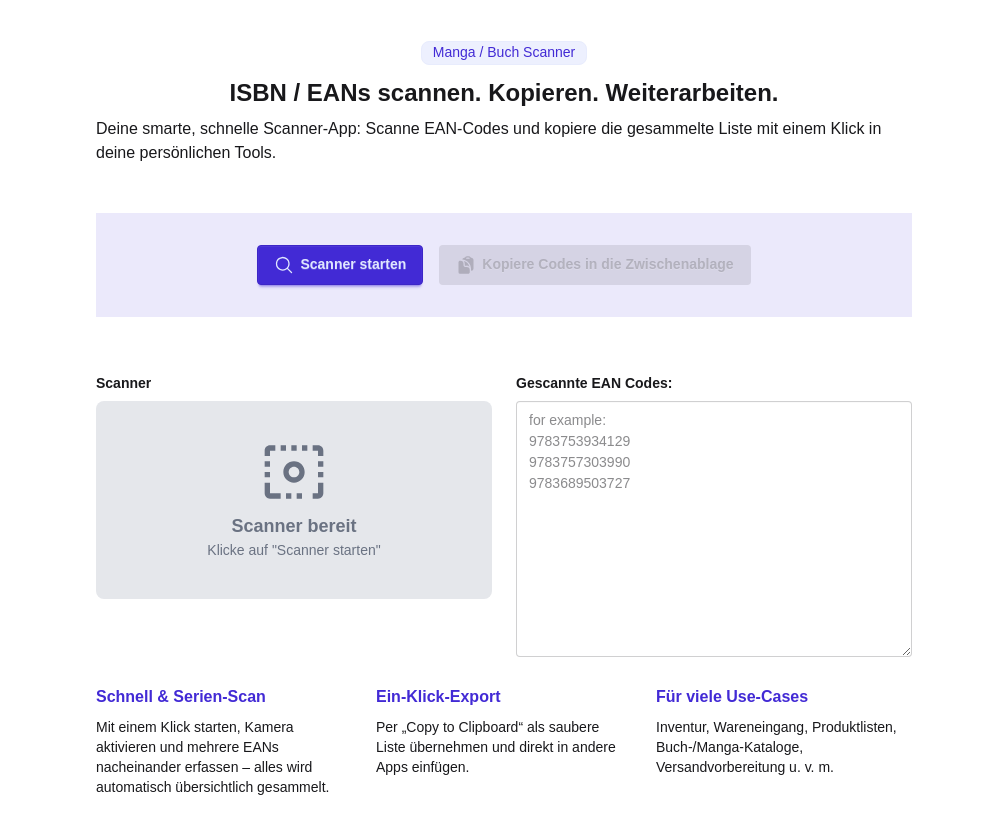
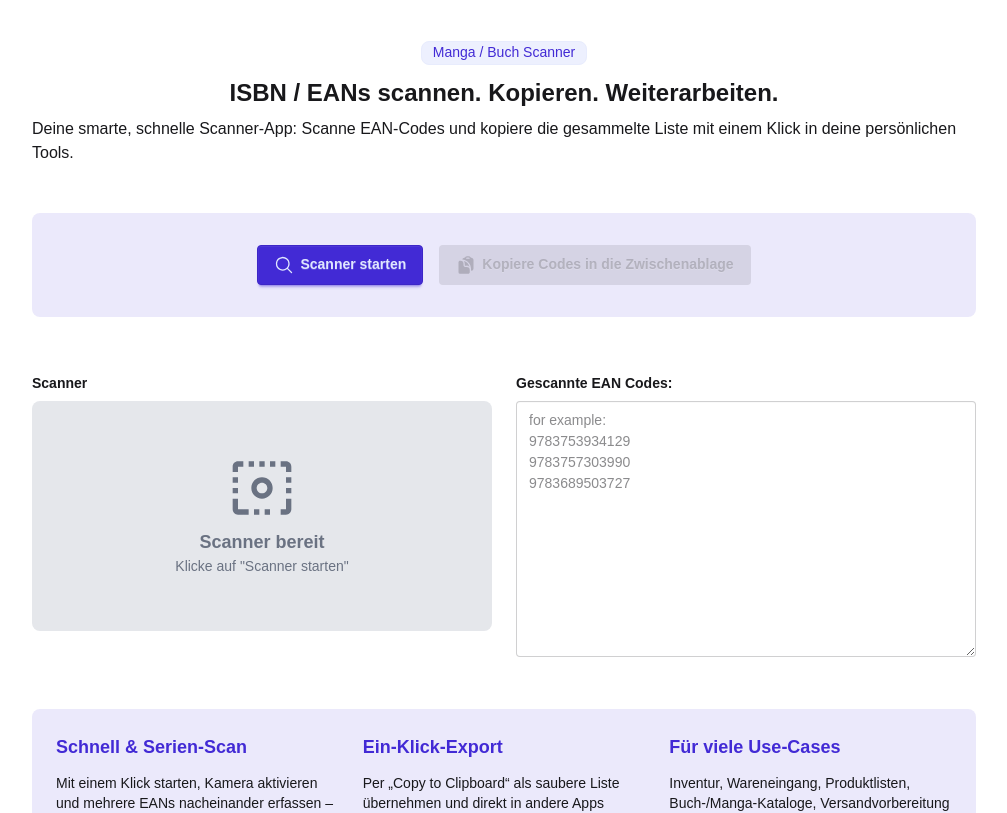
Before and after one commit to dominicvogl/mobile-barcode-scanner, a Next.js app: page / in a window 1280 px wide. Shown: the top 813 px of the page, without its empty margins (136-1143 px from the left). Built offline with nearby package versions, Linux system fonts and the light colour scheme; a web font is replaced by a local one.

Commit message:
enhance UI with rounded corners, improved spacing, and typography updates; increment version to 0.0.7

```diff
--- a/app/layout.js
+++ b/app/layout.js
@@ -32,7 +32,7 @@ export default function RootLayout({ children }) {
   return (
     <html lang="de" data-theme={"pastel"}>
       <body className={`${inter.variable} antialiased`}>
-        <main className="p-6 sm:p-10 mx-auto max-w-4xl">
+        <main className="p-6 sm:p-10 mx-auto max-w-5xl">
           {children}
         </main>
         <Footer />
--- a/components/BarcodeScanner.js
+++ b/components/BarcodeScanner.js
@@ -63,7 +63,7 @@ export default function BarcodeScanner() {
 
 	return (
 		<section className="my-6">
-			<div className={"bg-primary/10 py-8 my-12"}>
+			<div className={"bg-primary/10 py-8 my-12 rounded-lg"}>
 				<div className="flex flex-wrap justify-center gap-4">
 					<ButtonStartScanner isScanning={isScanning} setIsScanning={setIsScanning} />
 					<ButtonCopyToClipboard eanList={eanList} />
--- a/components/FeatureGrid.js
+++ b/components/FeatureGrid.js
@@ -17,10 +17,10 @@ export default function FeatureGrid () {
 	]
 
 	return (
-		<ul className={"md:grid md:grid-cols-3 space-y-6 gap-6 my-6"}>
+		<ul className={"md:grid md:grid-cols-3 space-y-6 gap-6 mt-12 my-6 rounded-lg bg-primary/10 p-6"}>
 			{FeatureGrid && FeatureGrid.map((feature, i) => (
 				<li key={i}>
-					<h3 className={"text-primary font-bold mb-2"}>{feature.title}</h3>
+					<h3 className={"text-primary font-bold text-lg mb-3"}>{feature.title}</h3>
 					<p className={"text-sm"}>{feature.subline}</p>
 				</li>
 			))}
--- a/package.json
+++ b/package.json
@@ -1,6 +1,6 @@
 {
   "name": "mobile-barcode-scanner",
-  "version": "0.0.6",
+  "version": "0.0.7",
   "private": true,
   "scripts": {
     "dev": "next dev",
```
Also changed, not shown: 1 other file (tests, documents, lock files or other folders).
